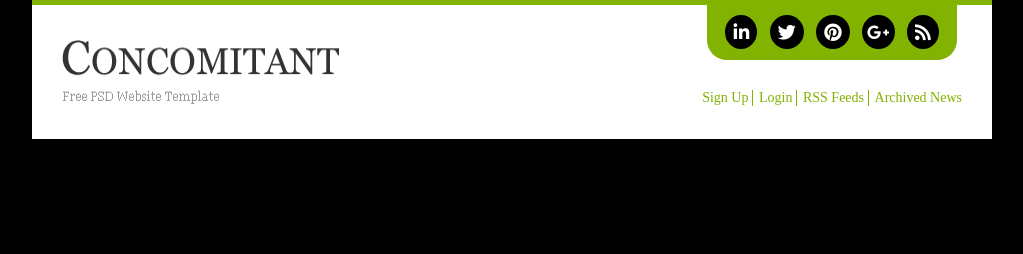
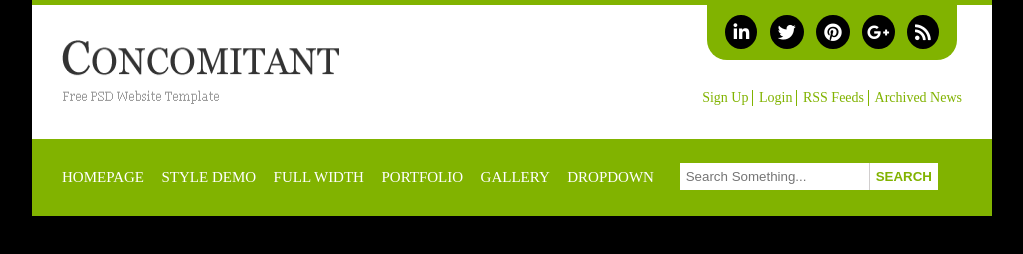
Before and after one commit to Touhid-GithubProg/Concomitent-Psd-to-Html, a plain HTML site: page index.html in a window 1280 px wide. Shown: the whole page, without its empty margins (128-1151 px from the left). Drawn offline with Linux system fonts and the light colour scheme.

Commit message:
Navbar Added

```diff
--- a/css/style.css
+++ b/css/style.css
@@ -11,6 +11,9 @@ html,body{
 a{
     text-decoration: none;
 }
+ul{
+    list-style: none;
+}
 .container{
     max-width: 96rem;
     width: 100%;
@@ -19,8 +22,8 @@ a{
     background-color: white;
 }
 /* --------------Header Section-------------- */
-
-#header .container{
+        /* --------------Topbar Section-------------- */
+#header .top-header{
     display: flex;
     justify-content: space-between;
     border-top: .5rem solid #81b300;
@@ -104,3 +107,60 @@ a{
 .right-header .mini-menu a:last-child::after{
     display: none;
 }
+
+/* --------------Navabr Section-------------- */
+.navbar .nav-wrapper{
+    display: flex;
+    justify-content: space-between;
+    background-color: #81b300;
+}
+.main-nav{
+    padding: 3rem 0rem;
+}
+.main-nav .nav-item{
+    display: inline-block;
+}
+.main-nav .nav-item .nav-link{
+    position: relative;
+    display: block;
+    font-size: 1.5rem;
+    text-transform: uppercase;
+    margin-right: 1.5rem;
+    color: white;
+}
+.main-nav .nav-item .nav-link::after{
+    position: absolute;
+    bottom: -.5rem;
+    left: 0;
+    content: '';
+    display: block;
+    height: .2rem;
+    width: 100%;
+    transform: scaleX(0);
+    background-color: white;
+    transition: transform .3s;
+}
+.main-nav .nav-item .nav-link:hover.nav-link::after{
+    transform: scaleX(1);
+}
+.main-nav .nav-item:last-child .nav-link{
+    margin-right: 0;
+}
+.nav-wrapper .search-area{
+    padding: 2.4rem;
+}
+.nav-wrapper .search-area input{
+    display: inline-block;
+    border: none;
+    padding: .6rem;
+    background-color: white;
+}
+.nav-wrapper .search-area input[type = text]{
+    border-right: .1rem solid rgb(209, 206, 206);
+}
+.nav-wrapper .search-area input[type = submit]{
+    cursor: pointer;
+    color: #81b300;
+    text-transform: uppercase;
+    font-weight: 600;
+}
--- a/index.html
+++ b/index.html
@@ -31,6 +31,36 @@
                 </div>
             </div>
         </div>
+        <div class="navbar">
+            <div class="nav-wrapper container">
+                <ul class="main-nav">
+                    <li class="nav-item">
+                        <a href="#" class="nav-link">homepage</a>
+                    </li>
+                    <li class="nav-item">
+                        <a href="#" class="nav-link">style demo</a>
+                    </li>
+                    <li class="nav-item">
+                        <a href="#" class="nav-link">full width</a>
+                    </li>
+                    <li class="nav-item">
+                        <a href="#" class="nav-link">portfolio</a>
+                    </li>
+                    <li class="nav-item">
+                        <a href="#" class="nav-link">gallery</a>
+                    </li>
+                    <li class="nav-item">
+                        <a href="#" class="nav-link">dropdown</a>
+                    </li>
+                </ul>
+                <div class="search-area">
+                    <form action="#">
+                        <input type="text" placeholder="Search Something..."><!--      Whitespace removing purpose
+                         --><input type="submit" value="Search">
+                    </form>
+                </div>
+            </div>
+        </div>
     </header>
 
 </body>
```
